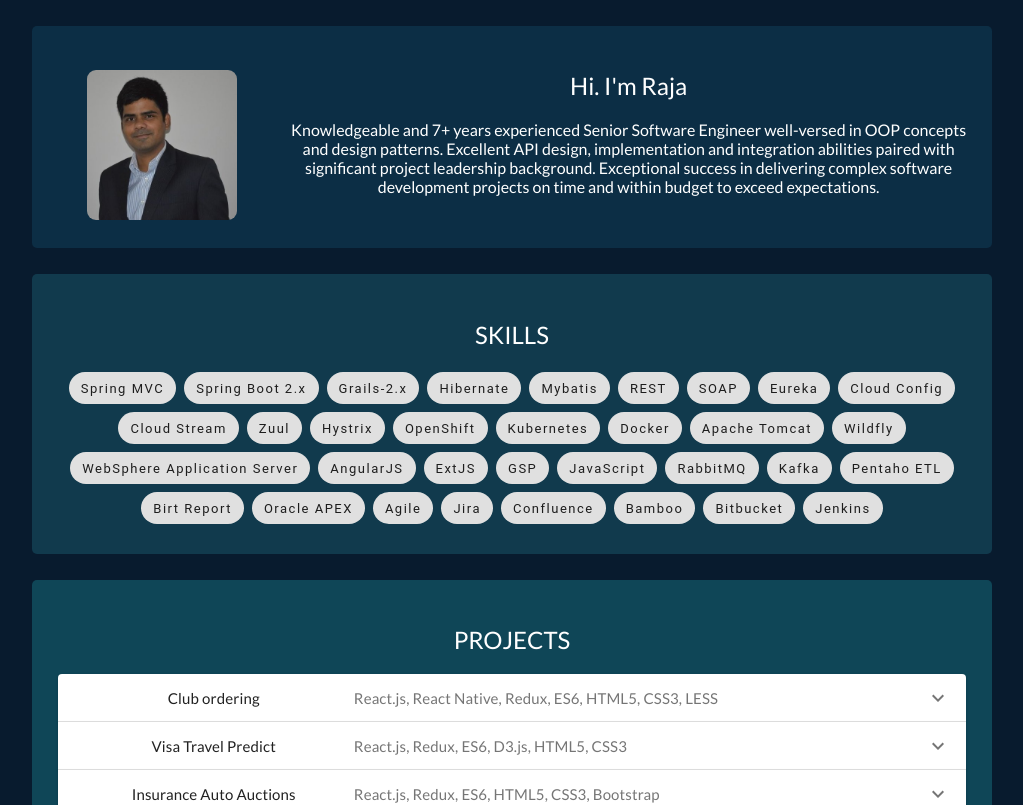
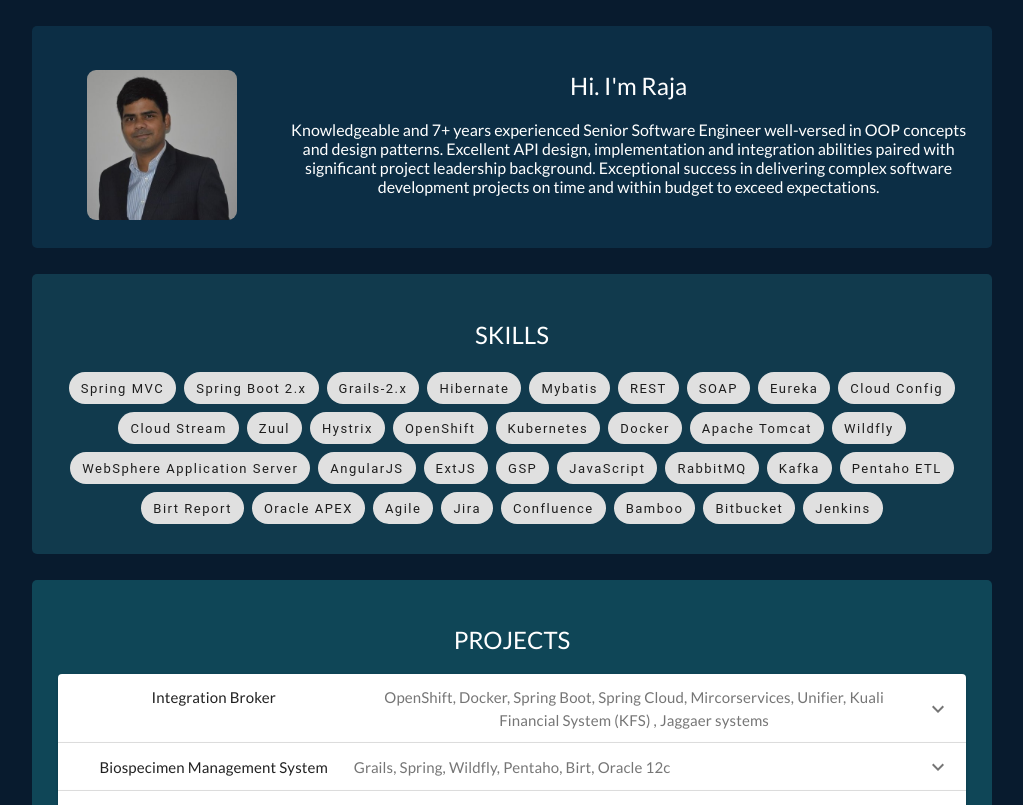
Before and after one commit to rnarapareddy/myportfolio, a React (Create React App) app: page / in a window 1280 px wide. Shown: the top 805 px of the page, without its empty margins (128-1151 px from the left). Built offline with nearby package versions, Linux system fonts and the light colour scheme.

Commit message:
Update App.js

```diff
--- a/src/App.js
+++ b/src/App.js
@@ -54,20 +54,14 @@
         <Container maxWidth='md' style={{ backgroundColor: '#0F4657', padding: '2%', borderRadius: '5px', marginTop: '2%' }}>
           <h2 style={{ color: '#FFFFFF' }}>PROJECTS</h2>
           <Typography component="div" style={{ justifyContent: 'center', color: '#FFFFFF', height: '25%', width: '100%' }} >
-            <ControlledExpansionPanels COheading='Club ordering' VTPheading='Visa Travel Predict' IAAheading="Insurance Auto Auctions" SHheading='Stanford Health' CCSheading='Credit Card Shift'
+            <ControlledExpansionPanels COheading='Integration Broker' VTPheading='Biospecimen Management System' IAAheading="Enterprise Patient Hub" SHheading='Application Lifecycle Manager' CCSheading='Credit Card Shift'
 
-              COskills='React.js, React Native, Redux, ES6, HTML5, CSS3, LESS' VTPskills='React.js, Redux, ES6, D3.js, HTML5, CSS3' IAAskills='React.js, Redux, ES6, HTML5, CSS3, Bootstrap'
+              COskills='OpenShift, Docker, Spring Boot, Spring Cloud, Mircorservices, Unifier, Kuali Financial System (KFS) , Jaggaer systems' VTPskills='Grails, Spring, Wildfly, Pentaho, Birt, Oracle 12c' IAAskills='Spring MVC, IBM MDM, WebSphere Application Server, GIT, EJB'
               SHskills='React.js, Redux, JavaScript, HTML5, CSS3, SAP HANA' CCSskills='JQuery, HTML, CSS, JAVA, MySQL'
 
-              COcontent='Club ordering is an internal web and mobile application developed for the
-              associates who work at the Samsclub for restocking the items that are running out in the club. The admin portal which is a web based single page
-              application built using React.js. React Native based mobile application is used by the associates at clubs for scanning and placing the orders for
-              restocking at the club. Redux is used for state management in both web and mobile applications.'
+              COcontent='The Integration project is designed for the data flow across the Unifier, Kuali Financial System (KFS) , Jaggaer systems. Entity driven Microservice architecture is used for the project. RabbitMQ as messaging and Oracle Exadata as DB are used. Purchase order, Purchase Requisition, Invoices and other various entities were synced accross all three systems. Spring Boot and cloud components like Eureka, Cloud Config, Cloud Stream, Zuul, Hystrix are used'
 
-              VTPcontent="Visa Travel Predict is a suite of predictive machine learning scores related
-              to a cardholder's travel behavior that can help banks identify the right cardholders for marketing campaigns which is a React.js based application.
-              Targeted marketing campaigns could then help improve a cardholder's travel experience by providing more relevant offers and help increase cross
-              border payments."
+              VTPcontent="The Alliance Biospecimen Management System (BioMS) is a web-based application that has been designed to support biospecimen tracking, inventory management, and reporting for cancer clinical trials. Along with BioMS, number of integration components were developed to sync data between various systems. Tech stack including Grails, Spring Boot, Wildfly are used."
 
               IAAcontent='Insurance Auto Auctions is a car bidding single page application. The
               customer can go through the thousands of used/ totaled cars using fast and advanced search, bid online and have them shipped anywhere in the united
```
